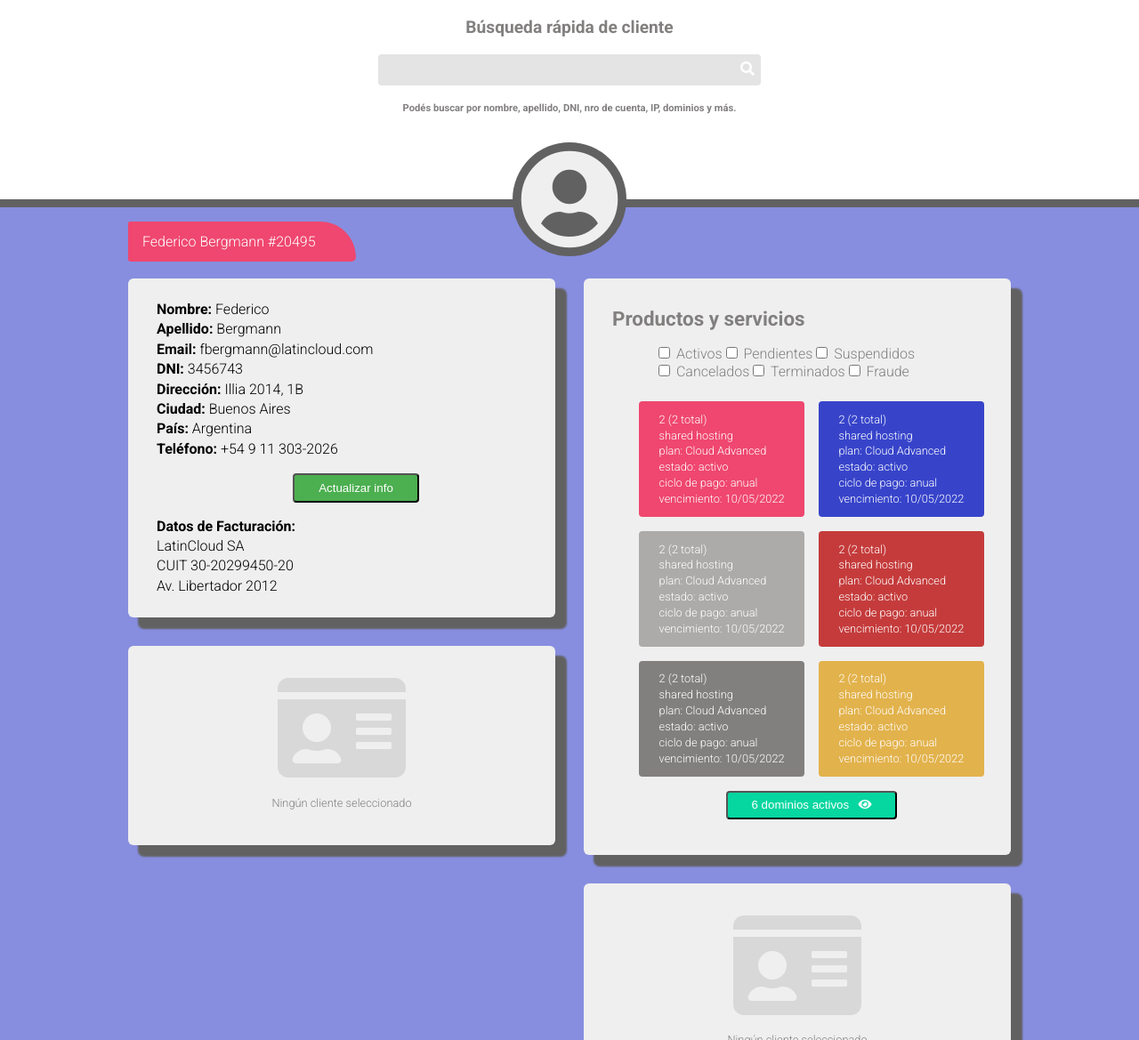
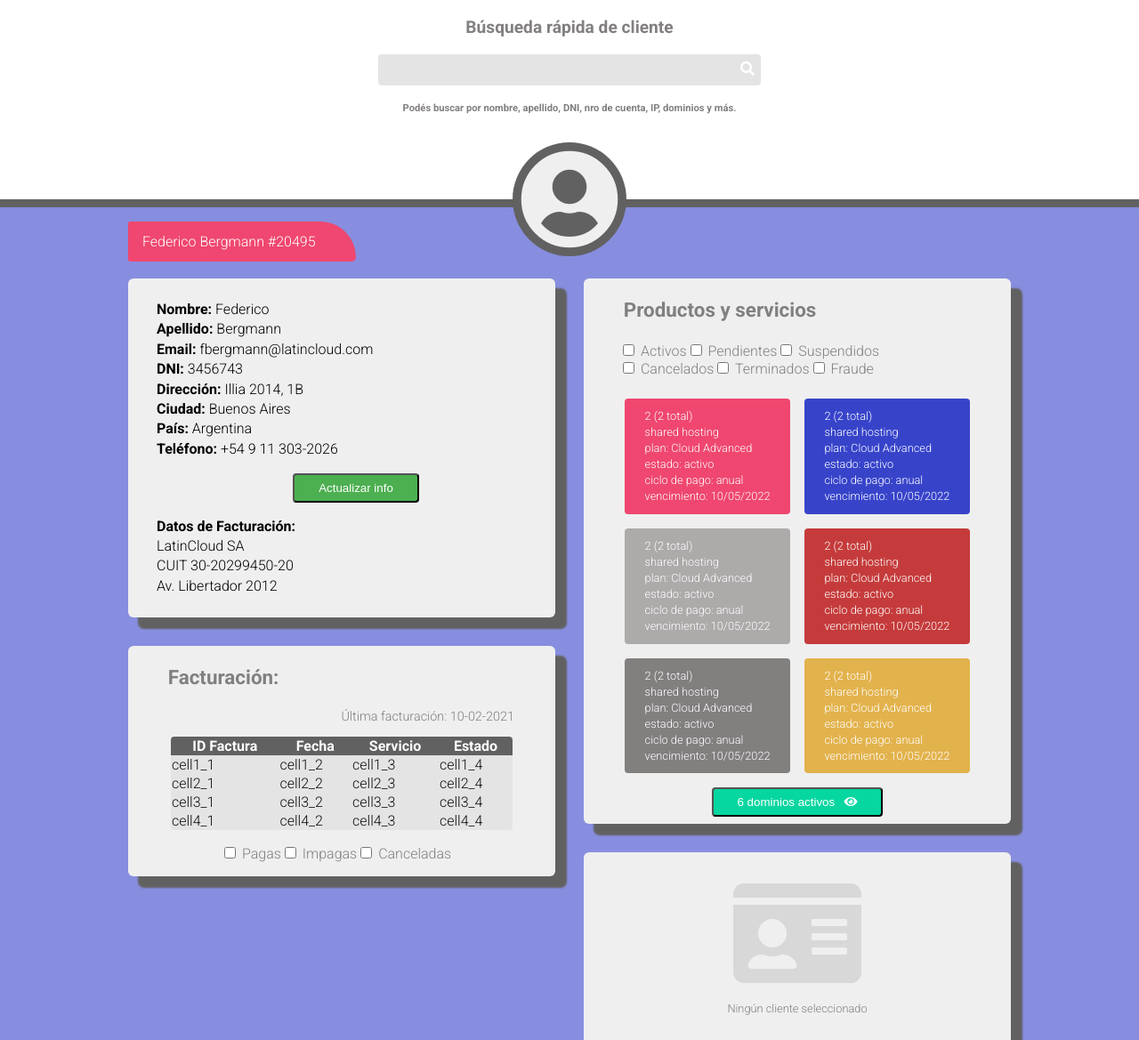
Before and after one commit to latincloud/infoClientes, a plain HTML site: page index.html in a window 1280 px wide. Shown: the top 1169 px of the page at 89% size. Drawn offline with Linux system fonts and the light colour scheme.

Commit message:
tabla facturacion

```diff
--- a/index.html
+++ b/index.html
@@ -104,16 +104,60 @@
                         </div>
                     </div>
                     <div class="card card-bottom-left">
-                        <div class="unselected-wrapper">
-                            <div class="unselected">
-                                <i class="fas fa-id-card"></i>
-                                <p>Ningún cliente seleccionado</p>
+                        <div class="selected invoices">
+                            <h4 class="card-title">Facturación:</h4>
+                            <p class="last-invoice">Última facturación: 10-02-2021</p>
+                            <div class="table-wrapper">
+                                <table class="invoice-table">
+                                    <thead>
+                                        <tr>
+                                            <th>ID Factura</th>
+                                            <th>Fecha</th>
+                                            <th>Servicio</th>
+                                            <th>Estado</th>
+                                        </tr>
+                                    </thead>
+                                    <tbody>
+                                        <tr>
+                                            <td>cell1_1</td>
+                                            <td>cell1_2</td>
+                                            <td>cell1_3</td>
+                                            <td>cell1_4</td>
+                                        </tr>
+                                        <tr>
+                                            <td>cell2_1</td>
+                                            <td>cell2_2</td>
+                                            <td>cell2_3</td>
+                                            <td>cell2_4</td>
+                                        </tr>
+                                        <tr>
+                                            <td>cell3_1</td>
+                                            <td>cell3_2</td>
+                                            <td>cell3_3</td>
+                                            <td>cell3_4</td>
+                                        </tr>
+                                        <tr>
+                                            <td>cell4_1</td>
+                                            <td>cell4_2</td>
+                                            <td>cell4_3</td>
+                                            <td>cell4_4</td>
+                                        </tr>
+                                    </tbody>
+                                    </tr>
+                                </table>
+                            </div>
+                            <div class="check-wrapper checks-invoice">
+                                <ul>
+                                    <li><input type="checkbox" /> <label> Pagas</label></li>
+                                    <li><input type="checkbox" /> <label> Impagas</label></li>
+                                    <li><input type="checkbox" /> <label> Canceladas</label></li>
+                                </ul>
                             </div>
                         </div>
                     </div>
                     <div class="card card-top-right">
                         <div class="selected user-services">
-                            <h4>Productos y servicios</h4>
+                            <h4 class="card-title">Productos y servicios</h4>
                             <div class="check-wrapper">
                                 <ul>
                                     <li><input type="checkbox" /> <label> Activos</label></li>
--- a/infocliente.css
+++ b/infocliente.css
@@ -213,7 +213,7 @@ textarea:focus, input:focus{
 
 /* Primera tarjeta: arriba a la izquierda. Info de Usuario */
 
-.selected {
+.user-info {
     margin: 2em 0 2em 2em;
 }
 
@@ -230,13 +230,13 @@ textarea:focus, input:focus{
 
 /* Segunda tarjeta: arriba a la derecha. Productos y Servicios contratados */
 
-.user-services h4 {
+.card-title {
     font-size: 1.4em;
-    margin-bottom: .2em;
+    margin: 1em 0 1em 2em;
 }
 
 .check-wrapper {
-    max-width: 22em;
+    max-width: 25em;
     margin: 0 auto;
 }
 
@@ -292,6 +292,42 @@ input[type="checkbox"]:checked {
     box-shadow: 0 0 0 1px #4CAF50;
 }
 
+/* Tercera tarjeta: abajo a la izquierda. Tabla de Facturación */
+
+p.last-invoice {
+    font-size: .9em;
+    text-align: right;
+    margin-right: 3.2em;
+}
+
+.table-wrapper {
+    margin: 0 auto;
+    max-width: 24em;
+}
+
+.invoice-table {
+    width: 100%;
+    color: #0F0E0E;
+    padding: 1em;
+    border-spacing: 0;
+    border-collapse: collapse;
+    border-radius: 4px;
+    overflow: hidden;
+}
+
+.invoice-table thead {
+    background: #626161;
+    color: #fff;
+}
+
+.invoice-table tbody {
+    background: #E4E4E4;
+}
+
+.checks-invoice {
+    max-width: 17em;
+}
+
 /* Ajustes mínimos versión mobile */
 
 @media (max-width: 62em) {
```
